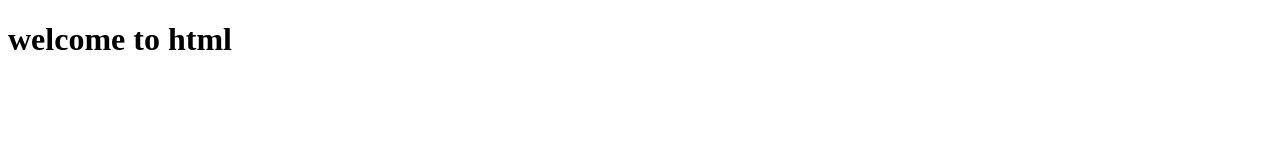
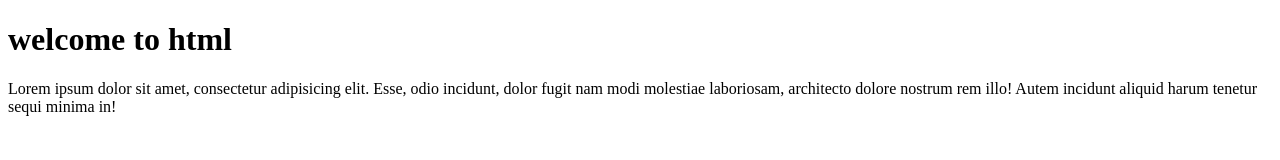
Before and after one commit to guravana22/Html, a plain HTML site: page index.html in a window 1280 px wide. Drawn offline with Linux system fonts and the light colour scheme.

Commit message:
#1 added the paragraph file

```diff
--- a/index.html
+++ b/index.html
@@ -7,5 +7,10 @@
   </head>
   <body>
     <h1>welcome to html</h1>
+    <p>
+      Lorem ipsum dolor sit amet, consectetur adipisicing elit. Esse, odio
+      incidunt, dolor fugit nam modi molestiae laboriosam, architecto dolore
+      nostrum rem illo! Autem incidunt aliquid harum tenetur sequi minima in!
+    </p>
   </body>
 </html>
```
